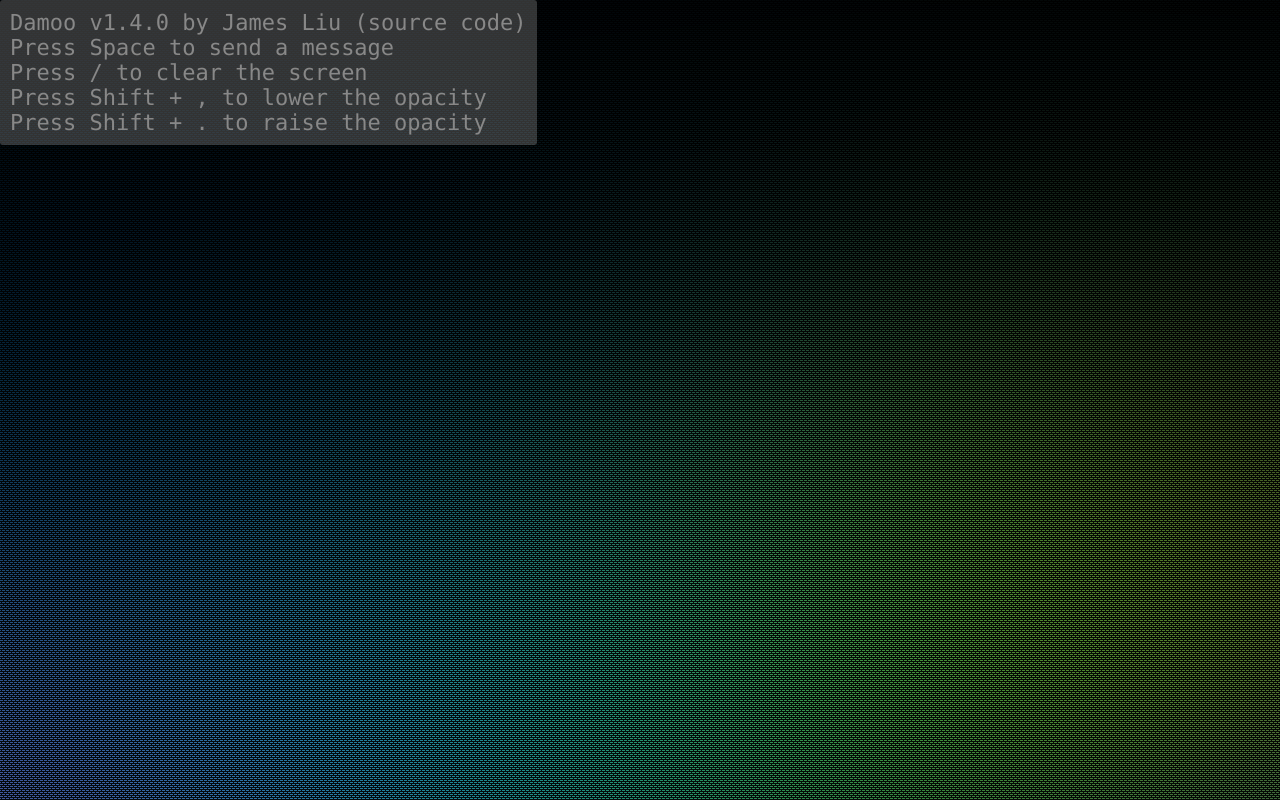
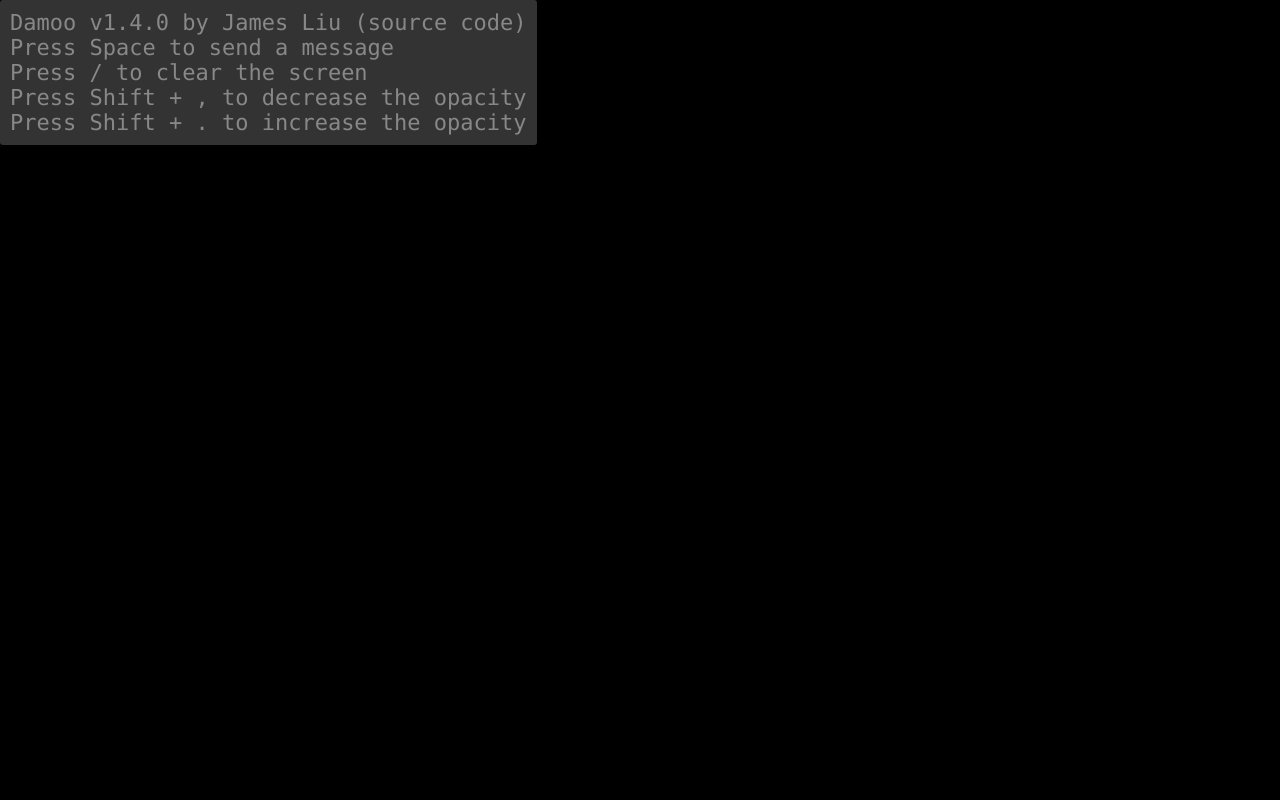
Before and after one commit to jamesliu96/damoo, a plain HTML site: page index.html in a window 1280 px wide. Drawn offline with Linux system fonts and the light colour scheme.

Commit message:
remove bg image

```diff
--- a/index.html
+++ b/index.html
@@ -30,12 +30,13 @@
         color: #aaa;
         text-decoration: underline;
     }
-    #dm-main {
+    /* REMOVED MANUALLY on MAY 14 2015 */
+    /*#dm-main {
         background-image: url(bg.png);
         background-repeat: no-repeat;
         background-position: top center;
         background-attachment: fixed;
-    }
+    }*/
     #dm-screen {
         color: #888;
     }
@@ -53,7 +54,7 @@
 </head>
 <body>
     <div id="dm-main">
-        <div id="dm-screen"><div id="dm-info">Damoo <span id="dm-version"></span> by James Liu (<a href="https://github.com/jamesliu96/Damoo">source code</a>)<br>Press Space to send a message<br>Press / to clear the screen<br>Press Shift + , to lower the opacity<br>Press Shift + . to raise the opacity</div></div>
+        <div id="dm-screen"><div id="dm-info">Damoo <span id="dm-version"></span> by James Liu (<a href="https://github.com/jamesliu96/Damoo">source code</a>)<br>Press Space to send a message<br>Press / to clear the screen<br>Press Shift + , to decrease the opacity<br>Press Shift + . to increase the opacity</div></div>
     </div>
 <script type="text/javascript" src="damoo.min.js"></script>
 <script type="text/javascript">
```
